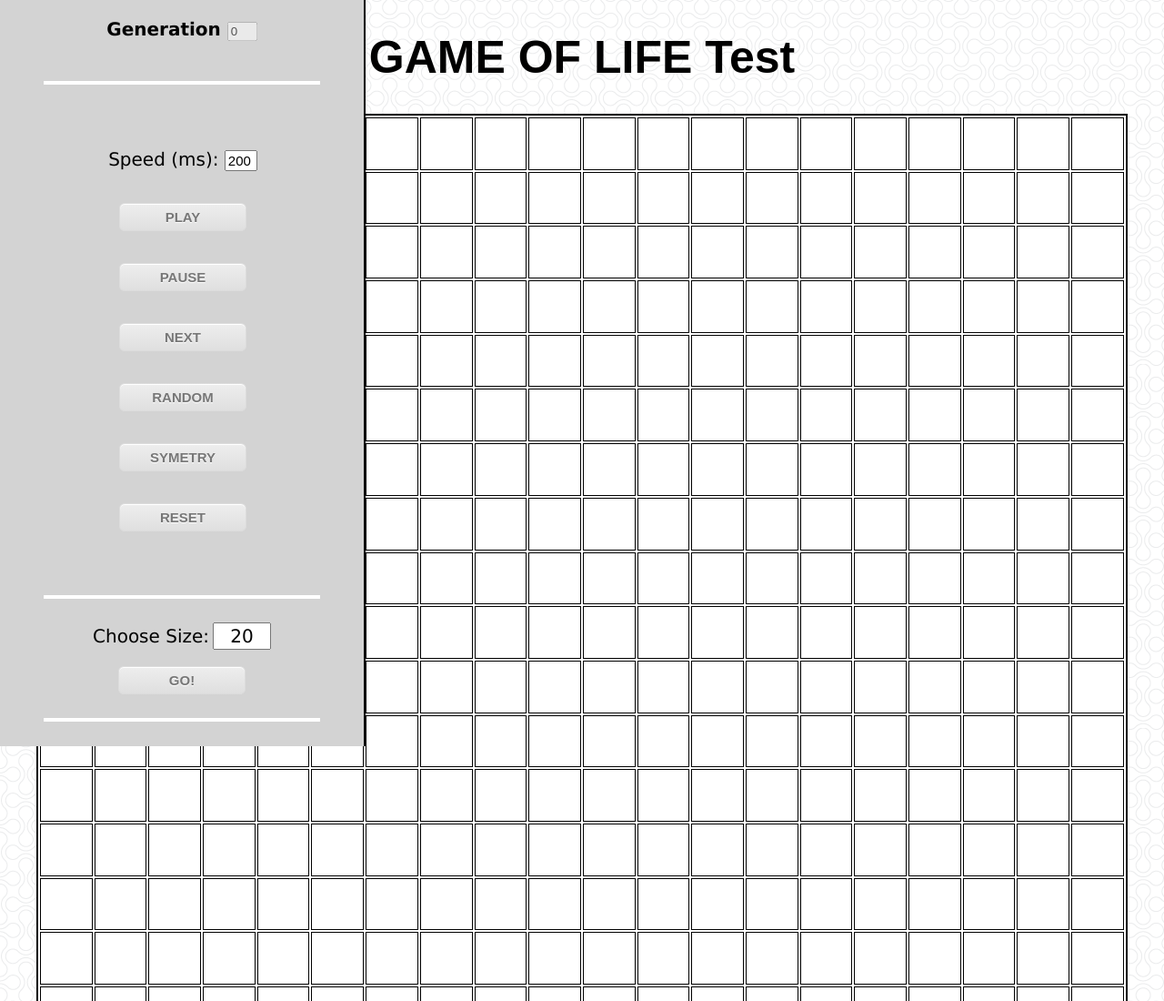
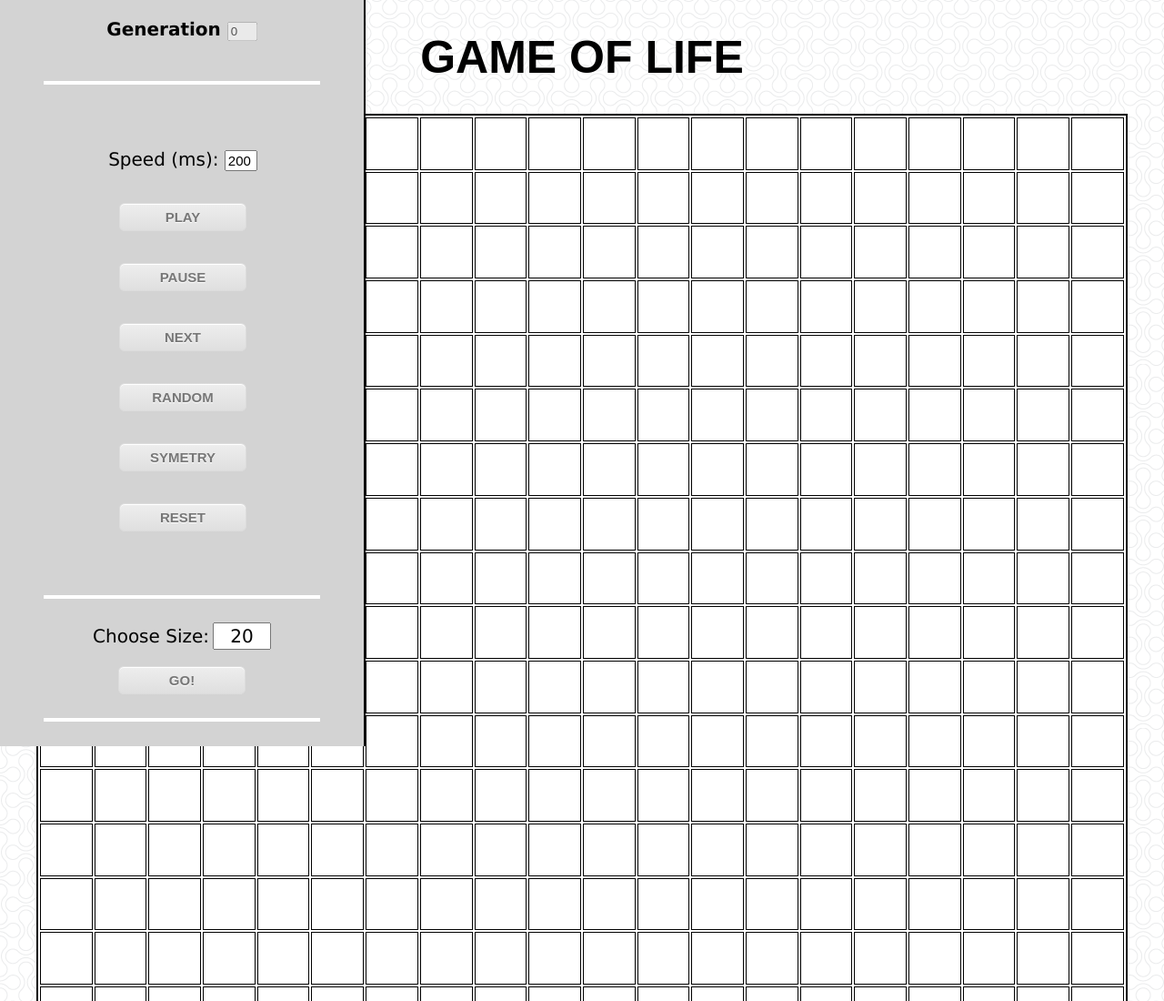
Before and after one commit to bmax152/GAME-OF-LIFE, a plain HTML site: page index.html in a window 1280 px wide. Shown: the top 1100 px of the page at 91% size. Drawn offline with Linux system fonts and the light colour scheme.

Commit message:
Revert "Update index.html"
This reverts commit 2a03e9dd4713ef32eb06d365078589655c47dafa.

```diff
--- a/index.html
+++ b/index.html
@@ -10,7 +10,7 @@
 
 <body>
 
-    <h1>GAME OF LIFE Test</h1>
+    <h1>GAME OF LIFE</h1>
 
 
 
```
